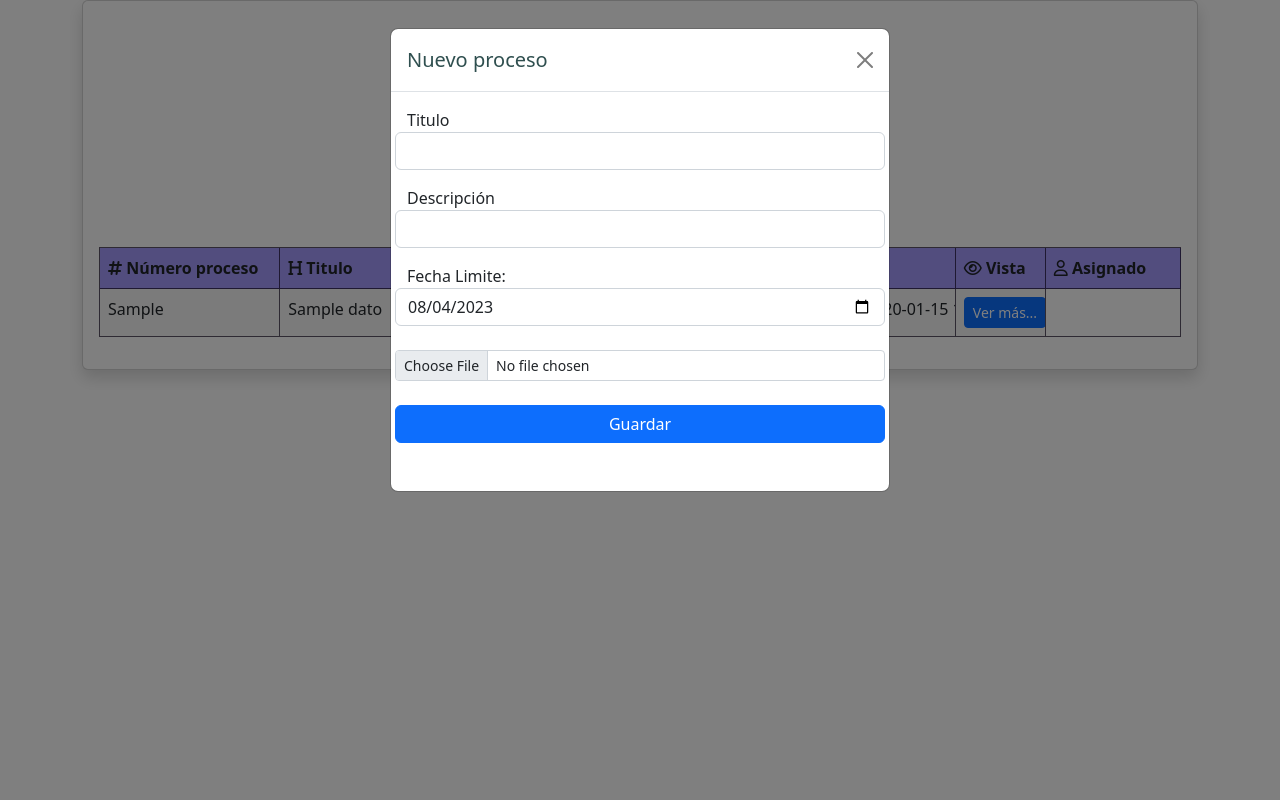
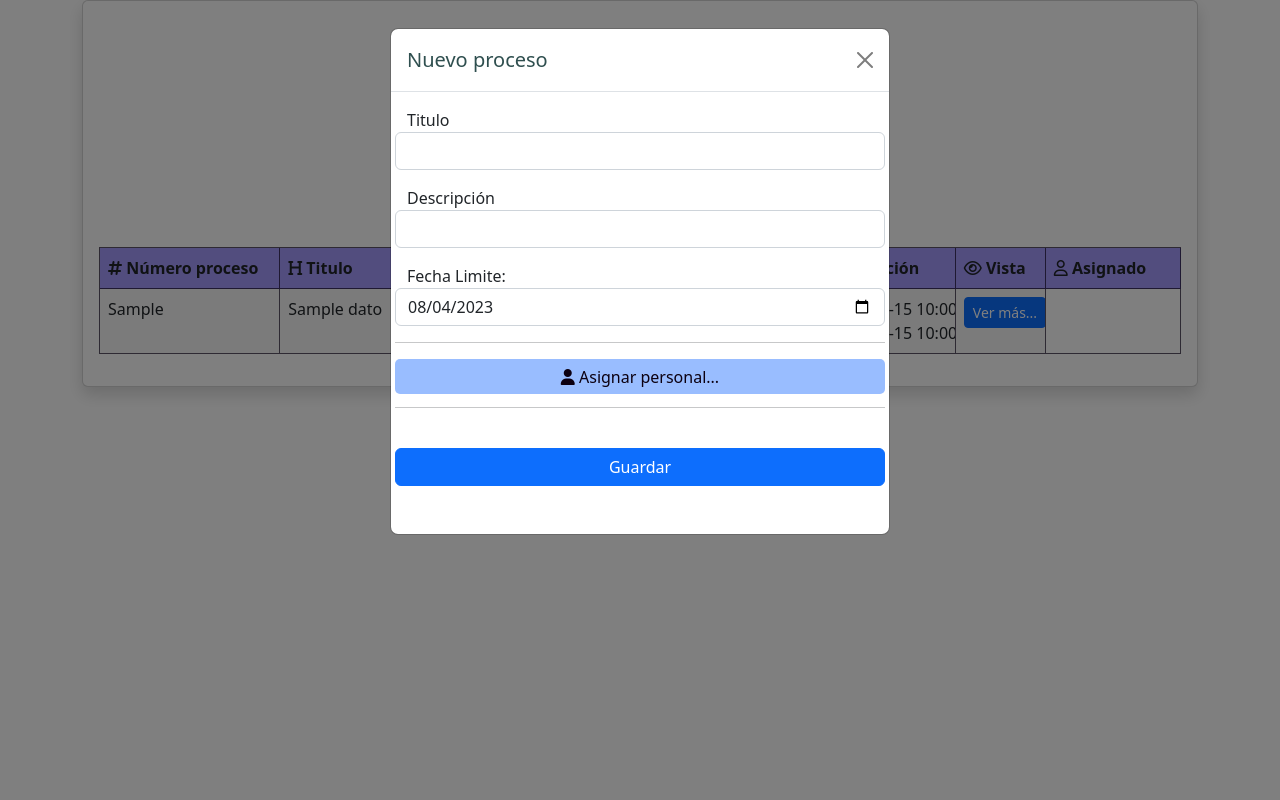
Before and after one commit to deividbautista/Task-Manager-flask, a Flask app: template src/templates/index.html in a window 1280 px wide, after a click on "Agregar proceso...". Run offline with Flask 3, Linux system fonts and the light colour scheme; the template is opened without the code that fills it: most values are stand-ins (such as "Sample title", 1, 10 or a date in 2020); some libraries are stand-ins or nearby versions.

Commit message:
Update users

```diff
--- a/src/app.py
+++ b/src/app.py
@@ -6,6 +6,24 @@ template_dir = os.path.dirname(os.path.abspath(os.path.dirname(__file__)))
 template_dir = os.path.join(template_dir, 'src', 'templates')
 
 app = Flask(__name__, template_folder = template_dir)
+
+
+
+def datosUsuarios():
+    cursor = db.database.cursor()
+    cursor.execute("SELECT * FROM users")
+    myresult = cursor.fetchall()
+    #Convertir los datos a diccionario
+    insertObject = []
+    columnNames = [column[0] for column in cursor.description]
+    for record in myresult:
+        insertObject.append(dict(zip(columnNames, record)))
+    cursor.close()
+
+    dataUser=insertObject
+
+    return dataUser
+
 
 #Rutas de la aplicación
 @app.route('/')
@@ -19,7 +37,9 @@ def home():
     for record in myresult:
         insertObject.append(dict(zip(columnNames, record)))
     cursor.close()
-    return render_template('index.html', data=insertObject)
+    dataUser = datosUsuarios()
+    return render_template('index.html', data=insertObject, datosU=dataUser )
+
 
 #Ruta para guardar usuarios en la Base de datos
 @app.route('/proceso', methods=['POST'])
@@ -64,5 +84,6 @@ def edit(id_proceso):
 
     return redirect(url_for('home'))
 
+
 if __name__ == '__main__':
     app.run(debug=True, port=4000)
--- a/src/static/css/procesos.css
+++ b/src/static/css/procesos.css
@@ -47,7 +47,7 @@ h1 {
 .boton-tareas:hover {
     cursor: pointer;
     color: antiquewhite;
-    background-color: rgb(77, 74, 253);
+    background-color: rgb(70, 89, 170);
     font-size: 1.1rem;
 }
 
@@ -96,44 +96,86 @@ li p {
     background-color: lightseagreen;
 }
 
-.btn-add {
-    padding: 5px 15px;
-    border: none;
-    color: white;
-    font-family: fantasy;
-    background-color: teal;
-    font-size: 1.4rem;
-    outline: none;
-    border-top-right-radius: 10px;
-    border-bottom-right-radius: 10px;
-    width: 10%;
-}
-
-.btn-add:hover {
-    cursor: pointer;
-    background-color: darkcyan;
-}
-
 .empty {
     color: darkslategrey;
 }
+
 table {
     border-radius: 50px !important;
     border-collapse: collapse !important;
     border: solid 1px #0c011bab !important;
     table-layout: fixed !important;
 }
+
 tr {
     background: #a49afc !important;
 }
+
 td {
     background: #f7f7f7 !important;
     overflow: hidden !important;
     white-space: nowrap !important;
 }
 
+.btnAsignar {
+    outline: none;
+    height: 2.2rem;
+    width: 100%;
+    border: none;
+    border-radius: 5px;
+    color: rgb(12, 0, 17);
+    background-color: rgb(153, 189, 255);
+}
 
+.btnAsignar:hover {
+    font-size: 1.05rem;
+    outline: none;
+    height: 2.2rem;
+    width: 100%;
+    border: none;
+    border-radius: 5px;
+    color: rgb(255, 255, 255);
+    background-color: rgb(119, 165, 252);
+}
 
+.btnReport {
+    padding: 4.2px !important;
+    color: rgb(0, 0, 0) !important;
+    border-color: #ffffff00 !important;
+    background-color: rgb(152, 203, 216) !important;
+}
+
+.btnReport:hover {
+    padding: 4.2px !important;
+    color: rgb(255, 255, 255) !important;
+    border-color: #ffffff00 !important;
+    background-color: rgb(119, 165, 252) !important;
+}
+
+.text-break {
+    text-align: justify;
+    width: 80%;
+}
+
+.icono {
+    border-radius: 40% !important;
+    background-color: #afceff !important;
+    color: #ffffff !important;
+    font-size: 1.5rem !important;
+    margin-left: 18rem !important;
+}
+
+.icono:hover {
+    color: #414141 !important;
+}
+
+.dropdown-menu {
+    max-height: 200px;
+    overflow-y: auto;
+}
+.dropdown-menu li {
+    background-color: rgba(100, 148, 237, 0) !important;
+}
 /*
 -webkit-box-shadow: 0 3px #ccc !important;
 -moz-box-shadow: 0 3px #ccc !important;
--- a/src/templates/index.html
+++ b/src/templates/index.html
@@ -17,6 +17,7 @@
             <div class="card-body">
                 <div class="container-tareas">
                     <h1>Lista de Procesos</h1>
+                    <h2></h2>
                     <div class="search-tareas">
                         <form class="Formulario-tareas">
                             <button type="button" data-bs-toggle="modal" data-bs-target="#exampleModal-2" class="boton-tareas" > Agregar proceso...</button>
@@ -30,9 +31,9 @@
                     <thead>
                         <tr>
                             <th scope="col" class="col-2"><i class="fa-solid fa-hashtag"></i> Número proceso</th>
-                            <th scope="col"><i class="fa-solid fa-heading"></i> Titulo</th>
-                            <th scope="col" class="col-3"><i class="fa-solid fa-book"></i> Descripcion</th>
-                            <th scope="col" class="col-3"><i class="fa-regular fa-calendar-days"></i> Periodo de tiempo</th>
+                            <th scope="col" class="col-2"><i class="fa-solid fa-heading"></i> Titulo</th>
+                            <th scope="col" class="col-4"><i class="fa-solid fa-book"></i> Descripcion</th>
+                            <th scope="col"><i class="fa-regular fa-calendar-days"></i> Duración</th>
                             <th scope="col" class="col-1"><i class="fa-regular fa-eye"></i> Vista</th>
                             <th scope="col"><i class="fa-regular fa-user"></i> Asignado</th>
                         </tr>
@@ -44,17 +45,17 @@
                             <td>{{datos.id_proceso}}</td>
                             <td>{{datos.Titulo}}</td>
                             <td class="descripcion" >{{datos.Descripcion}}</td>
-                            <td>{{datos.Fecha_creacion}} // {{datos.Fecha_terminación}}</td>
+                            <td>{{datos.Fecha_creacion}} <br> {{datos.Fecha_terminación}}</td>
                             <td><button type="button" data-bs-toggle="modal" data-bs-target="#modal-3{{datos.id_proceso}}" class="btn btn-primary btn-sm" >Ver más...</button></td>
                         </tr>
 
-                        <!-- modal -->
+                        <!-- Modal para editar proceso-->
                         <div class="modal fade" id="modal{{datos.id_proceso}}" tabindex="-1" aria-labelledby="exampleModalLabel"
                             aria-hidden="true">
                             <div class="modal-dialog">
                                 <div class="modal-content">
                                     <div class="modal-header">
-                                        <h1 class="modal-title fs-5" id="exampleModalLabel">{{datos.username}}</h1>
+                                        <h1 class="modal-title fs-5" id="exampleModalLabel">Editar proceso.</h1>
                                         <button type="button" class="btn-close" data-bs-dismiss="modal"
                                             aria-label="Close"></button>
                                     </div>
@@ -64,12 +65,10 @@
                                             <input type="text" class="form-control mb-3" name="Titulo"
                                                 value="{{datos.Titulo}}">
                                             <label>Descripción</label>
-                                            <input type="text" class="form-control mb-3" name="Descripcion"
-                                                value="{{datos.Descripcion}}">
-
-                                            <label for="formFileSm" class="form-label"></label>
-                                            <input class="form-control form-control-sm" id="formFileSm" type="file" name="archivo">
-
+                                            <input type="text" class="form-control mb-3" name="Descripcion" value="{{datos.Descripcion}}">
+                                            <hr>
+                                            <button class="btnAsignar" type="submit" data-toggle="dropdown"> <i class="fa-solid fa-user"></i> Editar personal...</button>
+                                            <hr>
                                             <div class="modal-footer">
                                                 <button type="button" class="btn btn-secondary"
                                                     data-bs-dismiss="modal">Cerrar</button>
@@ -82,7 +81,7 @@
                         </div>
                         <!-- Fin modal -->
 
-                        <!-- Modal-2 -->
+                        <!-- Modal 2 Para crear proceso -->
                         <div class="modal fade" id="exampleModal-2" tabindex="-1" aria-labelledby="exampleModalLabel-2" aria-hidden="true">
                             <div class="modal-dialog">
                                 <div class="modal-content">
@@ -103,11 +102,18 @@
 
                                                 <label for="fecha">Fecha Limite:</label>
                                                 <input type="date" class="form-control mb-3" id="fecha" name="fecha">
+                                                <hr>
+                                                <button class="btnAsignar" type="button" data-bs-toggle="dropdown" aria-expanded="false"><i class="fa-solid fa-user"></i> Asignar personal...</button>
+                                                <br><br>
+                                                <hr>
+                                                <button class="btn btn-primary mb-3 mt-4" type="submit">Guardar</button>
 
-                                                <label for="formFileSm" class="form-label"></label>
-                                                <input class="form-control form-control-sm" id="formFileSm" type="file" name="archivo">
+                                                <ul class="dropdown-menu">
+                                                    {% for Usuario in datosU %}
+                                                    <li><a class="dropdown-item" href="#">{{Usuario.fullname}}</a></li>
+                                                    {% endfor %}
+                                                </ul>
 
-                                                <button class="btn btn-primary mb-3 mt-4" type="submit">Guardar</button>
                                             </div>
                                         </form>
                                     </div>
@@ -116,24 +122,31 @@
                         </div>
                         <!-- Fin modal-2 -->
 
-                        <!-- Modal-3 -->
+                        <!-- Modal 3 De vista de los datos del proceso -->
                         <div class="modal fade" id="modal-3{{datos.id_proceso}}" tabindex="-1" aria-labelledby="exampleModalLabel-3" aria-hidden="true">
                             <div class="modal-dialog">
                                 <div class="modal-content">
 
                                     <div class="modal-header">
                                         <h1 class="modal-title fs-5" id="exampleModalLabel">{{datos.Titulo}}</h1>
+                                        <button type="button" class="icono btn" data-bs-dismiss="modal"
+                                        aria-label="Close"><i class="fa-solid fa-ellipsis"></i></button>
                                         <button type="button" class="btn-close" data-bs-dismiss="modal"
                                             aria-label="Close"></button>
                                     </div>
-                                <!-- Cuerpo del modal donde encontramos el formualrio con los datos del usario -->
+                                    <!-- Cuerpo del modal donde encontramos el formualrio con los datos del usario -->
                                     <div class="modal-body">
                                         <p class="text-break">
                                             {{datos.Descripcion}}
                                         </p>
+                                        <hr>
+                                        <p class="text-break">
+                                            {{datos.Fecha_creacion}} // {{datos.Fecha_terminación}}
+                                        </p>
                                     </div>
-
                                     <div class="modal-footer">
+                                        <button class="btnReport btn btn-primary btn-sm" id="btn-edit{{datos.id_proceso}}" data-bs-toggle="modal"
+                                                data-bs-target="#modal{{datos.id_proceso}}" >Reporte...</button>
                                         <button class="btn btn-primary btn-sm" id="btn-edit{{datos.id_proceso}}" data-bs-toggle="modal"
                                                 data-bs-target="#modal{{datos.id_proceso}}">Editar proceso</button>
                                         <a href="{{url_for('delete', idP=datos.id_proceso)}}" class="btn btn-danger btn-sm">Borrar proceso</a>
@@ -143,7 +156,6 @@
                             </div>
                         </div>
                         <!-- Fin modal-3 -->
-
                         {% endfor %}
                     </tbody>
                 </table>
```
